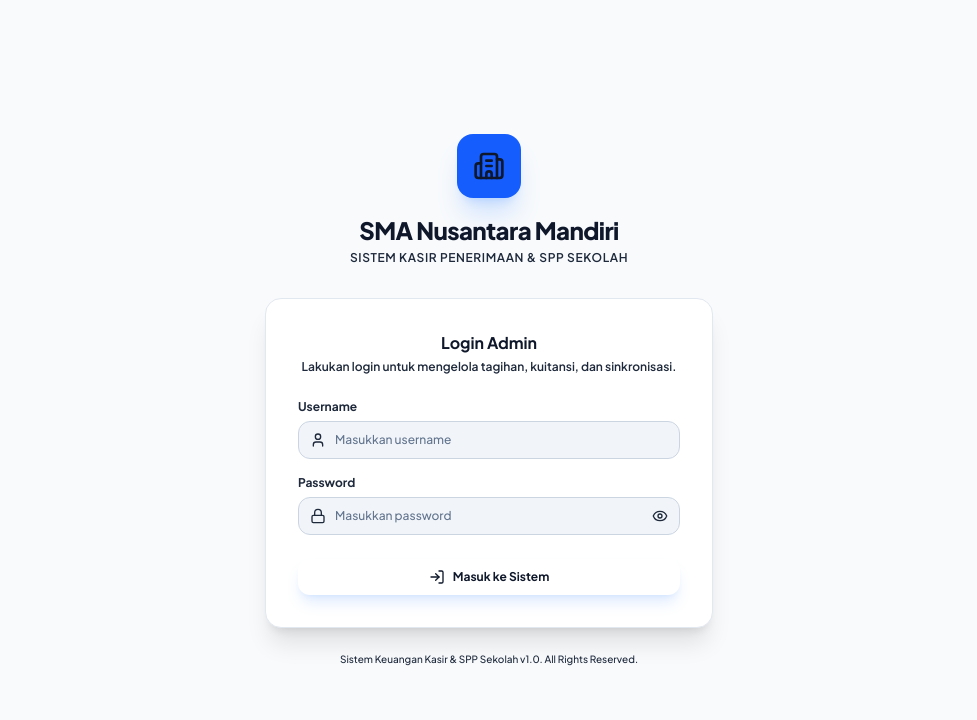
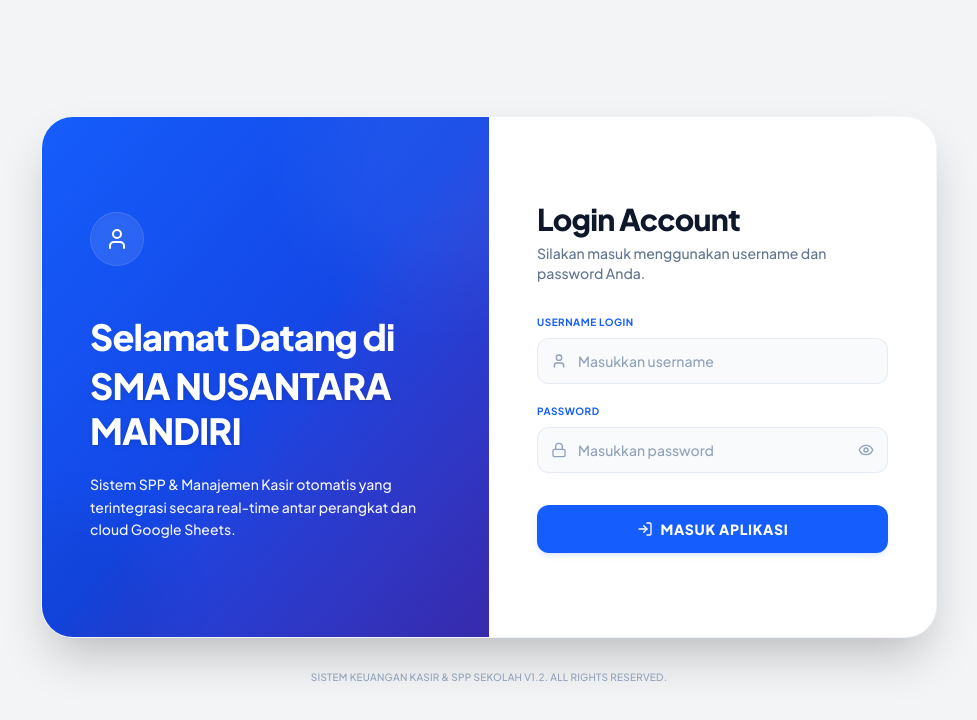
Before and after one commit to ichirakuramen121/Aplikasi-Kasir-Sekolah, a React (Vite) app: page / in a window 1280 px wide. Shown: the top 720 px of the page, without its empty margins (151-1128 px from the left). Built offline with nearby package versions, Linux system fonts and the light colour scheme; no server answers.

Commit message:
feat: add server-side database persistence
Implement API endpoints to save and retrieve application data to `app_database.json` on the server and update the Dashboard monthly report logic to support flexible academic year cycles.

```diff
--- a/src/App.tsx
+++ b/src/App.tsx
@@ -4,6 +4,7 @@
  */
 
 import React, { useState, useEffect, useRef } from "react";
+import { motion, AnimatePresence } from "motion/react";
 import { Siswa, Transaksi, AppConfig, BiayaSekolah, NotifikasiLog } from "./types";
 import { SEED_SISWA, SEED_TRANSAKSI } from "./seedData";
 import { formatRupiah } from "./utils";
@@ -126,6 +127,33 @@ export default function App() {
     }
   };
 
+  const saveGlobalDatabaseOnServer = async (
+    targetSiswa?: Siswa[],
+    targetTransaksi?: Transaksi[],
+    targetBiaya?: BiayaSekolah[],
+    targetLogs?: NotifikasiLog[]
+  ) => {
+    try {
+      const finalSiswa = targetSiswa !== undefined ? targetSiswa : siswaList;
+      const finalTrx = targetTransaksi !== undefined ? targetTransaksi : transaksiList;
+      const finalBiaya = targetBiaya !== undefined ? targetBiaya : biayaList;
+      const finalLogs = targetLogs !== undefined ? targetLogs : notificationLogs;
+
+      await fetch("/api/database", {
+        method: "POST",
+        headers: { "Content-Type": "application/json" },
+        body: JSON.stringify({
+          siswa: finalSiswa,
+          transaksi: finalTrx,
+          biaya: finalBiaya,
+          logs: finalLogs
+        })
+      });
+    } catch (err) {
+      console.error("Failed to save database to server:", err);
+    }
+  };
+
   // --- INITIAL DATA LOAD & RE-SYNC ---
   useEffect(() => {
     // 1. Get cached config
@@ -187,11 +215,16 @@ export default function App() {
     // 6. Async load backend server settings and background sync from Google Sheet url
     const loadAndSyncBackground = async () => {
       let activeSheetUrl = currentConfig.sheetUrl;
+      let activeSiswa = initialSiswa;
+      let activeTrx = initialTrx;
+      let activeBiaya = initialBiaya;
+      let activeLogs = initialLogs;
 
       try {
         setBackgroundSyncActive(true);
         setBackgroundSyncStatus("Menghubungkan ke server...");
 
+        // Load Settings
         const res = await fetch("/api/settings");
         if (res.ok) {
           const body = await res.json();
@@ -220,19 +253,54 @@ export default function App() {
         console.warn("[Settings Sync] Failed to fetch server settings", err);
       }
 
+      // Load Database from server
+      try {
+        setBackgroundSyncStatus("Sinkronisasi database...");
+        const dbRes = await fetch("/api/database");
+        if (dbRes.ok) {
+          const dbBody = await dbRes.json();
+          if (dbBody.success && dbBody.data) {
+            const { siswa, transaksi, biaya, logs } = dbBody.data;
+            if (siswa) {
+              setSiswaList(siswa);
+              localStorage.setItem("KAS_SEKOLAH_SISWA", JSON.stringify(siswa));
+              activeSiswa = siswa;
+            }
+            if (transaksi) {
+              setTransaksiList(transaksi);
+              localStorage.setItem("KAS_SEKOLAH_TRANSAKSI", JSON.stringify(transaksi));
+              activeTrx = transaksi;
+            }
+            if (biaya) {
+              setBiayaList(biaya);
+              localStorage.setItem("KAS_SEKOLAH_BIAYA", JSON.stringify(biaya));
+              activeBiaya = biaya;
+            }
+            if (logs) {
+              setNotificationLogs(logs);
+              localStorage.setItem("KAS_SEKOLAH_LOGS", JSON.stringify(logs));
+              activeLogs = logs;
+            }
+            console.log("[Database Sync] Server database loaded successfully in background.");
+          }
+        }
+      } catch (dbErr) {
+        console.warn("[Database Sync] Failed to fetch server database", dbErr);
+      }
+
       if (activeSheetUrl) {
-        setBackgroundSyncStatus("Sinkronisasi database dengan Google Sheets...");
+        setBackgroundSyncStatus("Menghubungkan ke Google Sheets...");
         try {
           const syncRes = await testSheetConnection(
             activeSheetUrl,
-            initialSiswa,
-            initialTrx,
-            initialBiaya,
-            initialLogs,
+            activeSiswa,
+            activeTrx,
+            activeBiaya,
+            activeLogs,
             true
           );
           if (syncRes.success) {
-            setBackgroundSyncStatus("Sinkronisasi latar belakang berhasil!");
+            setBackgroundSyncStatus("Sinkronisasi Google Sheets berhasil!");
           } else {
             setBackgroundSyncStatus("Gagal menyinkronkan data.");
           }
@@ -257,11 +325,13 @@ export default function App() {
   const saveLocalSiswa = (list: Siswa[]) => {
     setSiswaList(list);
     localStorage.setItem("KAS_SEKOLAH_SISWA", JSON.stringify(list));
+    saveGlobalDatabaseOnServer(list);
   };
 
   const saveLocalTransaksi = (list: Transaksi[]) => {
     setTransaksiList(list);
     localStorage.setItem("KAS_SEKOLAH_TRANSAKSI", JSON.stringify(list));
+    saveGlobalDatabaseOnServer(undefined, list);
   };
 
   const saveLocalConfig = (newConfig: AppConfig) => {
@@ -536,6 +606,7 @@ export default function App() {
   const saveBiayaMaster = (newList: BiayaSekolah[]) => {
     setBiayaList(newList);
     localStorage.setItem("KAS_SEKOLAH_BIAYA", JSON.stringify(newList));
+    saveGlobalDatabaseOnServer(undefined, undefined, newList);
 
     // Auto sync back to Google Sheets if connected
     if (config.sheetUrl && connectionStatus === 'connected') {
@@ -565,6 +636,7 @@ export default function App() {
     const updated = [...notificationLogs, newLog];
     setNotificationLogs(updated);
     localStorage.setItem("KAS_SEKOLAH_LOGS", JSON.stringify(updated));
+    saveGlobalDatabaseOnServer(undefined, undefined, undefined, updated);
 
     // Sync log back to Google Sheets if connected
     if (config.sheetUrl && connectionStatus === 'connected') {
@@ -870,15 +942,26 @@ export default function App() {
 
           {/* Quick Footer inside desktop sidebar */}
           <div className={`hidden md:block pt-4 border-t px-3 text-[10px] font-sans leading-relaxed transition-colors ${isDark ? "border-white/10 text-slate-400" : "border-slate-200 text-slate-500"}`}>
-            <p className={`font-semibold ${isDark ? "text-slate-300" : "text-slate-800"}`}>SMA Nusantara Mandiri v1.0</p>
-            <p className="mt-0.5">Sistem Kasir Offline-First Terintegrasi Google Sheet.</p>
+            <p className={`font-extrabold ${isDark ? "text-slate-300" : "text-slate-800"} truncate`} title={config.namaSekolah || "Toko Berkah"}>
+              {config.namaSekolah || "Toko Berkah"}
+            </p>
+            <p className="text-[9px] font-semibold text-slate-400 dark:text-slate-500">v1.0</p>
+            <p className="mt-1">Sistem Kasir Offline-First Terintegrasi Google Sheet.</p>
           </div>
 
         </aside>
 
         {/* CONTAINER ON RIGHT (Holds the view templates scrollable) */}
         <main className="flex-1 overflow-y-auto p-4 md:p-6 pb-20 md:pb-6 bg-transparent no-print">
-
+          <AnimatePresence mode="wait">
+            <motion.div
+              key={activeTab}
+              initial={{ opacity: 0, y: 10 }}
+              animate={{ opacity: 1, y: 0 }}
+              exit={{ opacity: 0, y: -10 }}
+              transition={{ duration: 0.15, ease: "easeInOut" }}
+              className="w-full"
+            >
               {activeTab === 'dashboard' && (
                 <DashboardView
                   siswaList={siswaList}
@@ -953,7 +1036,8 @@ export default function App() {
                   }}
                 />
               )}
-
+            </motion.div>
+          </AnimatePresence>
         </main>
 
       </div>
--- a/src/components/LoginView.tsx
+++ b/src/components/LoginView.tsx
@@ -1,5 +1,5 @@
 import React, { useState } from "react";
-import { Building2, Lock, User, Eye, EyeOff, LogIn, AlertCircle } from "lucide-react";
+import { Lock, User, Eye, EyeOff, LogIn, AlertCircle } from "lucide-react";
 import { AppConfig } from "../types";
 
 interface LoginViewProps {
@@ -20,79 +20,90 @@ export default function LoginView({ onLoginSuccess, config, isDark }: LoginViewP
     setError(null);
     setIsLoading(true);
 
-    // Simulate database lookup / credentials verification
     setTimeout(() => {
       // Fetch custom credentials from localStorage, otherwise default to admin/admin123
       const savedUser = localStorage.getItem("KAS_SEKOLAH_USER") || "admin";
       const savedPass = localStorage.getItem("KAS_SEKOLAH_PASS") || "admin123";
 
       if (username.trim() === savedUser && password === savedPass) {
-        // Correct credentials
         sessionStorage.setItem("KAS_SEKOLAH_LOGGED_IN", "true");
-        localStorage.removeItem("KAS_SEKOLAH_LOGGED_IN"); // Clean up any old localStorage
+        localStorage.removeItem("KAS_SEKOLAH_LOGGED_IN");
         onLoginSuccess();
       } else {
         setError("Username atau password salah. Silakan coba kembali.");
         setIsLoading(false);
       }
-    }, 600); // Friendly natural latency
+    }, 600);
   };
 
   return (
-    <div className={`min-h-screen flex items-center justify-center p-4 transition-colors duration-300 font-sans ${isDark ? "dark mesh-bg" : "light bg-slate-50"}`}>
-      <div className="w-full max-w-md select-none">
+    <div className={`min-h-screen flex items-center justify-center p-4 transition-colors duration-300 font-sans ${isDark ? "bg-[#0f172a]" : "bg-[#f3f4f6]"}`}>
+      <div className="w-full max-w-4xl select-none animate-fade-in">
 
-        {/* Brand Banner */}
-        <div className="text-center mb-8 animate-fade-in">
-          {config.logoSekolah ? (
-            <img
-              src={config.logoSekolah}
-              alt="Logo Sekolah"
-              referrerPolicy="no-referrer"
-              className="inline-flex size-20 object-contain mb-4 transition-transform hover:scale-105"
-            />
-          ) : (
-            <div className="inline-flex size-16 bg-blue-600 rounded-2xl items-center justify-center text-white shadow-xl shadow-blue-500/20 mb-4 transition-transform hover:scale-105">
-              <Building2 className="size-8" />
-            </div>
-          )}
-          <h1 className={`text-2xl font-extrabold tracking-tight transition-colors duration-300 ${isDark ? "text-white" : "text-slate-900"}`}>
-            {config.namaSekolah || "SMA Nusantara Mandiri"}
-          </h1>
-          <p className={`text-xs mt-1 font-semibold uppercase tracking-wider transition-colors duration-300 ${isDark ? "text-slate-400" : "text-slate-500"}`}>
-            Sistem Kasir Penerimaan & SPP Sekolah
-          </p>
-        </div>
-
-        {/* Login Card */}
-        <div className={`border transition-all duration-300 rounded-2xl shadow-xl overflow-hidden ${
+        {/* Main Split Layout Container */}
+        <div className={`rounded-[32px] overflow-hidden shadow-2xl flex flex-col md:flex-row border transition-all duration-300 ${
           isDark
-            ? "bg-slate-900 border-white/10 text-slate-100"
-            : "bg-white border-slate-200 text-slate-800"
+            ? "bg-slate-900 border-white/10 text-white"
+            : "bg-white border-slate-100 text-slate-800"
         }`}>
 
-          <div className="p-6 sm:p-8 space-y-6">
-            <div className="space-y-1 text-center">
-              <h2 className="text-base font-bold text-white">Login Admin</h2>
-              <p className="text-xs text-slate-400 font-medium font-semibold">Lakukan login untuk mengelola tagihan, kuitansi, dan sinkronisasi.</p>
+          {/* Left Side: Dynamic Welcome Banner (Blue/Indigo Gradient matching Dashboard) */}
+          <div className="w-full md:w-1/2 p-8 sm:p-12 flex flex-col justify-center bg-gradient-to-br from-blue-600 via-blue-700 to-indigo-800 text-white min-h-[380px] md:min-h-[520px] relative overflow-hidden">
+            {/* Soft Ambient Vector Art Overlays */}
+            <div className="absolute top-0 right-0 w-64 h-64 bg-white/5 rounded-full blur-2xl -mr-20 -mt-20 pointer-events-none" />
+            <div className="absolute bottom-0 left-0 w-48 h-48 bg-black/5 rounded-full blur-xl -ml-16 -mb-16 pointer-events-none" />
+
+            <div className="relative z-10">
+              {/* Person Icon in Circle */}
+              <div className="inline-flex p-3.5 bg-white/10 border border-white/10 rounded-full w-fit mb-8 sm:mb-12 shadow-inner">
+                <User className="size-6 text-white" />
+              </div>
+
+              {/* Headings */}
+              <h2 className="text-3xl sm:text-4xl font-extrabold tracking-tight leading-tight">
+                Selamat Datang di
+              </h2>
+              <h1 className="text-3xl sm:text-4xl font-black text-amber-305 tracking-tight leading-tight mt-1 mb-5 drop-shadow-sm uppercase">
+                {config.namaSekolah || "Toko Berkah"}
+              </h1>
+
+              {/* Descriptive Text */}
+              <p className="text-white/95 text-xs sm:text-sm leading-relaxed max-w-sm font-medium">
+                Sistem SPP & Manajemen Kasir otomatis yang terintegrasi secara real-time antar perangkat dan cloud Google Sheets.
+              </p>
+            </div>
+          </div>
+
+          {/* Right Side: Login Action Form */}
+          <div className="w-full md:w-1/2 p-8 sm:p-12 flex flex-col justify-center">
+
+            {/* Header Title */}
+            <div className="mb-8">
+              <h2 className={`text-2xl sm:text-3xl font-extrabold tracking-tight ${isDark ? "text-white" : "text-slate-900"}`}>
+                Login Account
+              </h2>
+              <p className={`text-xs sm:text-sm mt-1.5 font-medium ${isDark ? "text-slate-400" : "text-slate-500"}`}>
+                Silakan masuk menggunakan username dan password Anda.
+              </p>
             </div>
 
-            {/* Error Message Box */}
+            {/* Error Notification Alert */}
             {error && (
-              <div className="p-3.5 bg-red-500/10 border border-red-500/20 text-red-400 rounded-xl text-xs flex items-start gap-2.5 animate-shake">
-                <AlertCircle className="size-4 shrink-0 mt-0.5" />
-                <span className="font-semibold leading-relaxed">{error}</span>
+              <div className="p-3.5 bg-red-500/10 border border-red-500/20 text-red-500 dark:text-red-400 rounded-xl text-xs flex items-start gap-2.5 mb-5 animate-shake font-medium">
+                <AlertCircle className="size-4 shrink-0 mt-0.5 text-red-500" />
+                <span className="leading-relaxed">{error}</span>
               </div>
             )}
 
-            <form onSubmit={handleSubmit} className="space-y-4">
-              {/* Username Input */}
-              <div className="space-y-1.5">
-                <label className="text-xs font-bold text-slate-300 flex items-center justify-between">
-                  <span>Username</span>
+            <form onSubmit={handleSubmit} className="space-y-5">
+
+              {/* Username Field */}
+              <div>
+                <label className="text-[10px] font-bold uppercase tracking-wider mb-2 block text-blue-600 dark:text-blue-400">
+                  USERNAME LOGIN
                 </label>
                 <div className="relative">
-                  <span className="absolute left-3 top-1/2 -translate-y-1/2 text-slate-450">
+                  <span className="absolute left-3.5 top-1/2 -translate-y-1/2 text-slate-400">
                     <User className="size-4" />
                   </span>
                   <input
@@ -101,18 +112,22 @@ export default function LoginView({ onLoginSuccess, config, isDark }: LoginViewP
                     value={username}
                     onChange={(e) => setUsername(e.target.value)}
                     placeholder="Masukkan username"
-                    className="w-full pl-9 pr-4 py-2.5 bg-white/5 border border-white/10 text-white font-semibold rounded-xl text-xs focus:outline-none focus:ring-2 focus:ring-blue-500 focus:bg-slate-950 transition-all placeholder:text-slate-500 placeholder:font-medium text-slate-100"
+                    className={`w-full pl-10 pr-4 py-3 border rounded-xl text-xs sm:text-sm focus:outline-none focus:ring-2 focus:ring-blue-500 focus:border-transparent transition-all font-semibold placeholder:text-slate-400 placeholder:font-medium ${
+                      isDark
+                        ? "bg-slate-800/50 border-white/10 text-white focus:bg-slate-955"
+                        : "bg-slate-50 border-slate-200/80 text-slate-800 focus:bg-white"
+                    }`}
                   />
                 </div>
               </div>
 
-              {/* Password Input */}
-              <div className="space-y-1.5">
-                <label className="text-xs font-bold text-slate-300 flex items-center justify-between">
-                  <span>Password</span>
+              {/* Password Field */}
+              <div>
+                <label className="text-[10px] font-bold uppercase tracking-wider mb-2 block text-blue-600 dark:text-blue-400">
+                  PASSWORD
                 </label>
                 <div className="relative">
-                  <span className="absolute left-3 top-1/2 -translate-y-1/2 text-slate-450">
+                  <span className="absolute left-3.5 top-1/2 -translate-y-1/2 text-slate-400">
                     <Lock className="size-4" />
                   </span>
                   <input
@@ -121,40 +136,46 @@ export default function LoginView({ onLoginSuccess, config, isDark }: LoginViewP
                     value={password}
                     onChange={(e) => setPassword(e.target.value)}
                     placeholder="Masukkan password"
-                    className="w-full pl-9 pr-10 py-2.5 bg-white/5 border border-white/10 text-white font-semibold rounded-xl text-xs focus:outline-none focus:ring-2 focus:ring-blue-500 focus:bg-slate-950 transition-all placeholder:text-slate-500 placeholder:font-medium text-slate-100"
+                    className={`w-full pl-10 pr-10 py-3 border rounded-xl text-xs sm:text-sm focus:outline-none focus:ring-2 focus:ring-blue-500 focus:border-transparent transition-all font-semibold placeholder:text-slate-400 placeholder:font-medium ${
+                      isDark
+                        ? "bg-slate-800/50 border-white/10 text-white focus:bg-slate-955"
+                        : "bg-slate-50 border-slate-200/80 text-slate-800 focus:bg-white"
+                    }`}
                   />
                   <button
                     type="button"
                     onClick={() => setShowPassword(!showPassword)}
-                    className="absolute right-3 top-1/2 -translate-y-1/2 text-slate-450 hover:text-white transition-colors cursor-pointer"
+                    className="absolute right-3.5 top-1/2 -translate-y-1/2 text-slate-450 hover:text-slate-600 dark:hover:text-white transition-colors cursor-pointer"
                   >
                     {showPassword ? (
-                      <EyeOff className="size-4" />
+                      <EyeOff className="size-4 text-slate-400" />
                     ) : (
-                      <Eye className="size-4" />
+                      <Eye className="size-4 text-slate-400" />
                     )}
                   </button>
                 </div>
               </div>
 
-              <div className="pt-2">
+              {/* Form Action Button */}
+              <div className="pt-3">
                 <button
                   type="submit"
                   disabled={isLoading}
-                  className="w-full flex items-center justify-center gap-2 px-4 py-2.5 bg-blue-550 hover:bg-blue-600 disabled:bg-blue-600/50 text-white font-bold text-xs rounded-xl transition-all shadow-lg shadow-blue-500/15 cursor-pointer active:scale-95"
+                  className="w-full flex items-center justify-center gap-2 py-3.5 bg-blue-600 hover:bg-blue-700 disabled:bg-slate-400 text-white font-extrabold text-xs sm:text-sm rounded-xl tracking-wider uppercase transition-all shadow-md shadow-blue-600/10 active:scale-[0.98] cursor-pointer"
                 >
                   <LogIn className="size-4" />
-                  {isLoading ? "Memvalidasi..." : "Masuk ke Sistem"}
+                  {isLoading ? "MEMVALIDASI..." : "MASUK APLIKASI"}
                 </button>
               </div>
+
             </form>
+          </div>
 
-          </div>
         </div>
 
-        {/* Footer info */}
-        <div className="text-center mt-6 text-[10px] text-slate-400 font-medium animate-fade-in">
-          Sistem Keuangan Kasir & SPP Sekolah v1.0. All Rights Reserved.
+        {/* Footer Attribution */}
+        <div className={`text-center mt-8 text-[10px] font-medium tracking-wide uppercase transition-colors duration-300 ${isDark ? "text-slate-500" : "text-slate-400"}`}>
+          Sistem Keuangan Kasir & SPP Sekolah v1.2. All Rights Reserved.
         </div>
 
       </div>
--- a/src/components/PaymentView.tsx
+++ b/src/components/PaymentView.tsx
@@ -131,7 +131,7 @@ export default function PaymentView({
           setBulanCovered(unpaidMonth.key);
           setKeterangan(`Pembayaran SPP Bulan ${unpaidMonth.label}`);
 
-          const statusVal = sSpp[unpaidMonth.key] || "Belum_Bayar";
+          const statusVal = String(sSpp[unpaidMonth.key] || "Belum_Bayar");
           if (statusVal.startsWith("Kurang:")) {
             const sisa = Number(statusVal.split(":")[1]) || selectedSiswa.tagihanSpp;
             setJumlah(sisa);
@@ -141,8 +141,9 @@ export default function PaymentView({
             setJumlahBayarSekarang(selectedSiswa.tagihanSpp);
           }
         } else {
-          setBulanCovered("2026-06");
-          setKeterangan(`Pembayaran SPP Bulan Juni 2026`);
+          const lastMonth = DAFTAR_BULAN[DAFTAR_BULAN.length - 1];
+          setBulanCovered(lastMonth.key);
+          setKeterangan(`Pembayaran SPP Bulan ${lastMonth.label}`);
           setJumlah(selectedSiswa.tagihanSpp);
           setJumlahBayarSekarang(selectedSiswa.tagihanSpp);
         }
@@ -210,7 +211,7 @@ export default function PaymentView({
     let totalAmount = 0;
     const sSpp = selectedSiswa.statusSpp || {};
     nextList.forEach((key) => {
-      const statusVal = sSpp[key] || "Belum_Bayar";
+      const statusVal = String(sSpp[key] || "Belum_Bayar");
       if (statusVal.startsWith("Kurang:")) {
         totalAmount += Number(statusVal.split(":")[1]) || selectedSiswa.tagihanSpp;
       } else {
```
Also changed, not shown: server.ts (+31 -0 lines), src/components/DashboardView.tsx (+18 -21 lines), src/components/ReportsView.tsx (+2 -13 lines), src/seedData.ts (+60 -0 lines), src/utils.ts (+7 -7 lines). Lines whose indentation alone changed are shown as unchanged.
